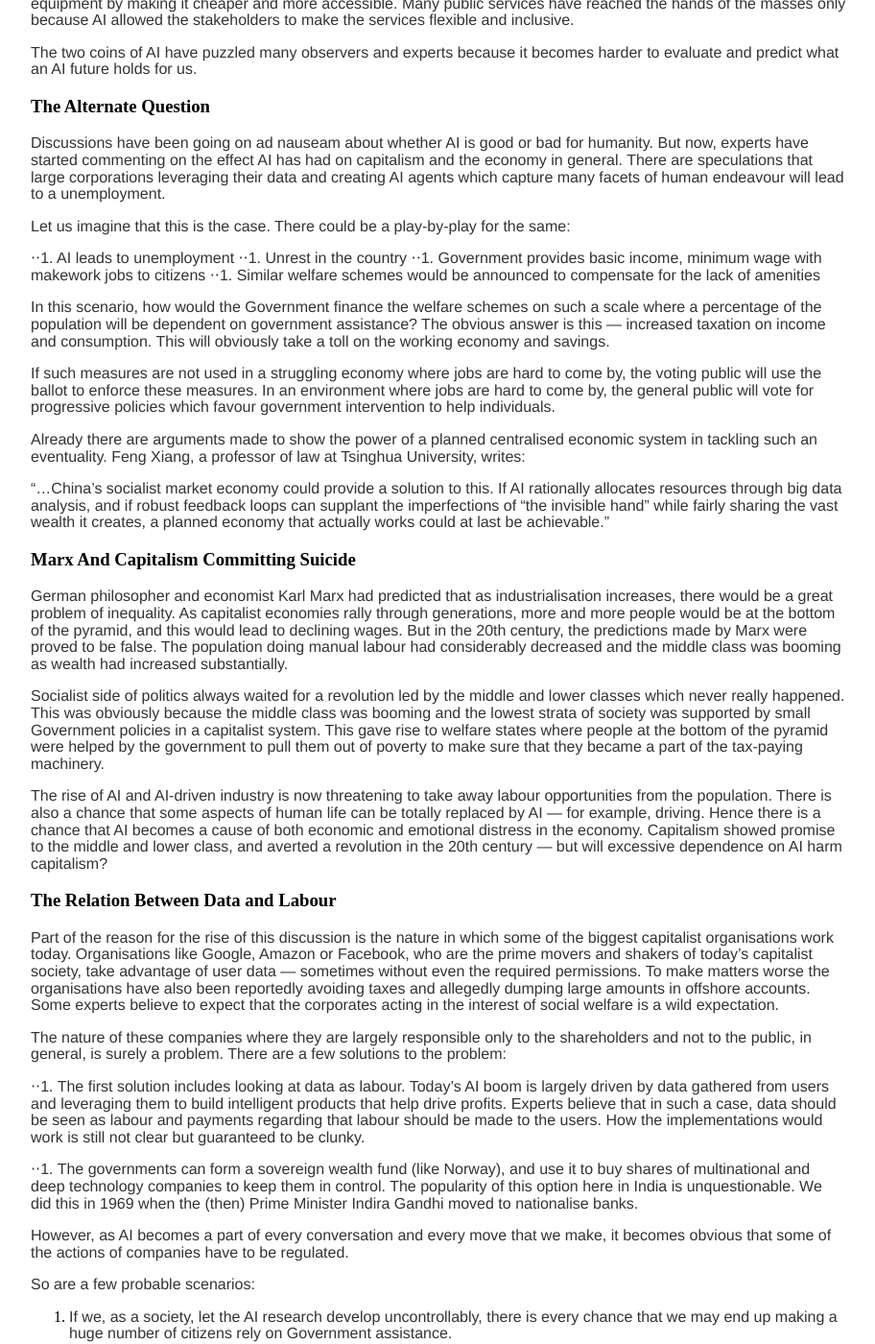
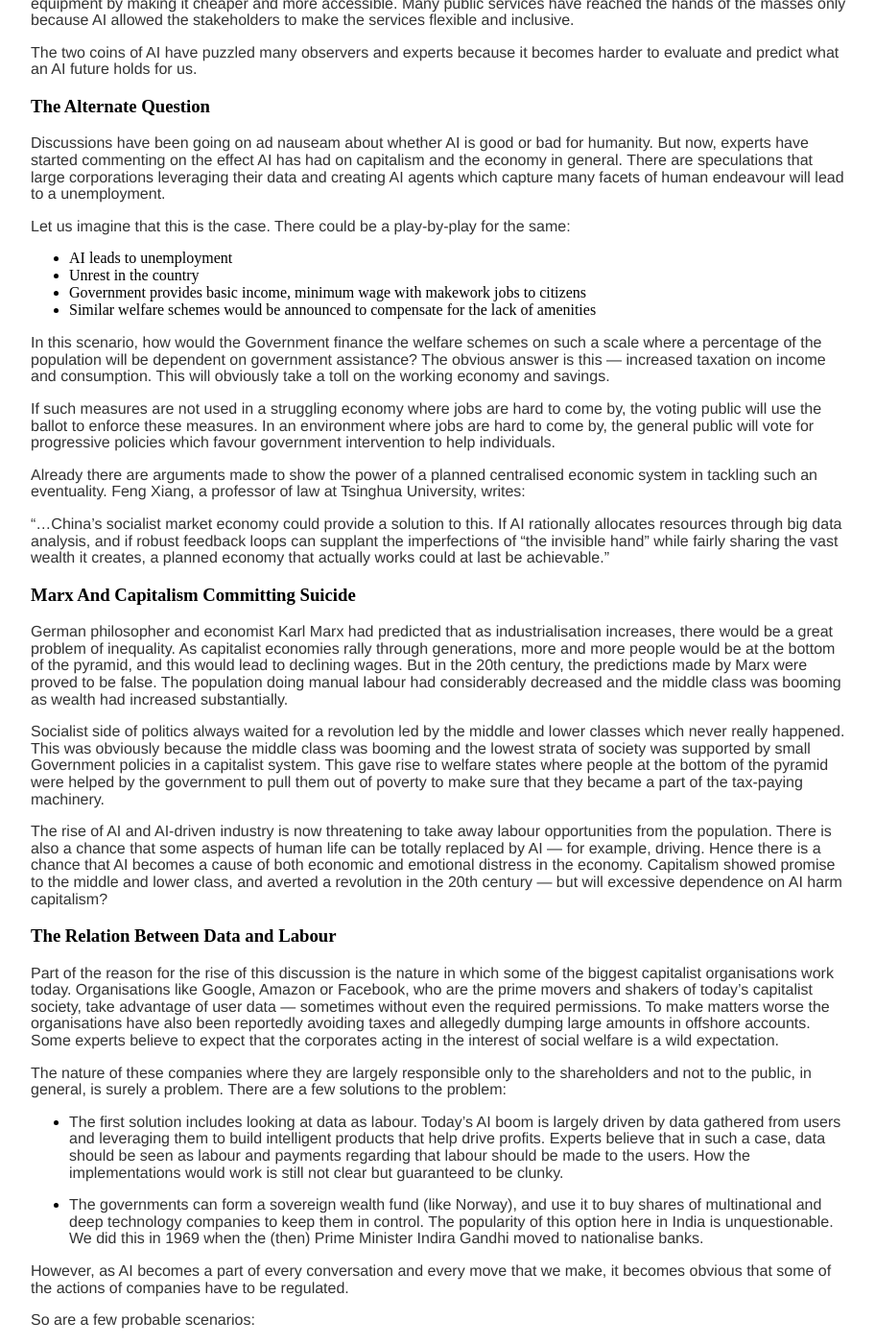
Before and after one commit to AbhiK24/abhik24.github.io, a Jekyll site: the page built from _posts/2018-07-04-AI-And-Capitalism-Why-The-Ghost-Of-Marx-May-Be-Secretly-Smiling.md, in a window 1280 px wide and 1400 px high, scrolled down 562 px. Shown: the whole window at 96% size, without its empty margins (168-1080 px from the left). Built offline with Jekyll 4.4.1, drawn with Linux system fonts in a browser that asks for light colours; comment, search, counter and statistics services are not loaded.

Commit message:
Update 2018-07-04-AI-And-Capitalism-Why-The-Ghost-Of-Marx-May-Be-Secretly-Smiling.md

```diff
--- a/_posts/2018-07-04-AI-And-Capitalism-Why-The-Ghost-Of-Marx-May-Be-Secretly-Smiling.md
+++ b/_posts/2018-07-04-AI-And-Capitalism-Why-The-Ghost-Of-Marx-May-Be-Secretly-Smiling.md
@@ -25,10 +25,10 @@ Discussions have been going on ad nauseam about whether AI is good or bad for hu
 
 Let us imagine that this is the case. There could be a play-by-play for the same:
 
-⋅⋅1. AI leads to unemployment
-⋅⋅1. Unrest in the country
-⋅⋅1. Government provides basic income, minimum wage with makework jobs to citizens
-⋅⋅1. Similar welfare schemes would be announced to compensate for the lack of amenities
++ AI leads to unemployment
++ Unrest in the country
++ Government provides basic income, minimum wage with makework jobs to citizens
++ Similar welfare schemes would be announced to compensate for the lack of amenities
 
 In this scenario, how would the Government finance the welfare schemes on such a scale where a percentage of the population will be dependent on government assistance? The obvious answer is this —  increased taxation on income and consumption. This will obviously take a toll on the working economy and savings.
 
@@ -52,9 +52,9 @@ Part of the reason for the rise of this discussion is the nature in which some o
 
 The nature of these companies where they are largely responsible only to the shareholders and not to the public, in general, is surely a problem. There are a few solutions to the problem:
 
-⋅⋅1. The first solution includes looking at data as labour. Today’s AI boom is largely driven by data gathered from users and leveraging them to build intelligent products that help drive profits. Experts believe that in such a case, data should be seen as labour and payments regarding that labour should be made to the users. How the implementations would work is still not clear but guaranteed to be clunky.
++ The first solution includes looking at data as labour. Today’s AI boom is largely driven by data gathered from users and leveraging them to build intelligent products that help drive profits. Experts believe that in such a case, data should be seen as labour and payments regarding that labour should be made to the users. How the implementations would work is still not clear but guaranteed to be clunky.
 
-⋅⋅1. The governments can form a sovereign wealth fund (like Norway), and use it to buy shares of multinational and deep technology companies to keep them in control.
++ The governments can form a sovereign wealth fund (like Norway), and use it to buy shares of multinational and deep technology companies to keep them in control.
 The popularity of this option here in India is unquestionable. We did this in 1969 when the (then) Prime Minister Indira Gandhi moved to nationalise banks.
 
 However, as AI becomes a part of every conversation and every move that we make, it becomes obvious that some of the actions of companies have to be regulated.
```
